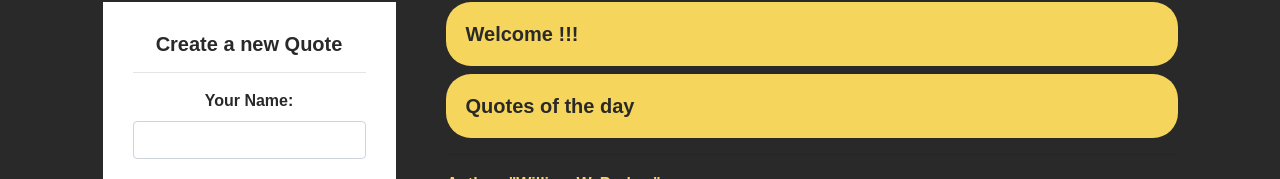
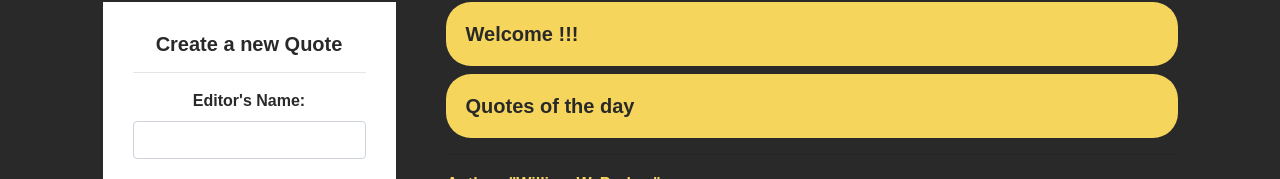
Before and after one commit to msyoki/Angular-week-1-IP, an Angular app: page / in a window 1280 px wide. Shown: the part 250-429 px from the top of the page. Built offline with nearby package versions, Linux system fonts and the light colour scheme.

Commit message:
edit name form label text

```diff
--- a/src/app/quote-form/quote-form.component.html
+++ b/src/app/quote-form/quote-form.component.html
@@ -7,7 +7,7 @@
     <form #quoteForm='ngForm'>
         <div class="form-group">
 
-            <label for="name">Your Name:</label>
+            <label for="name">Editor's Name:</label>
             <input type="text" required class="form-control" id="name1">
             <!-- Your name -->
 
```
